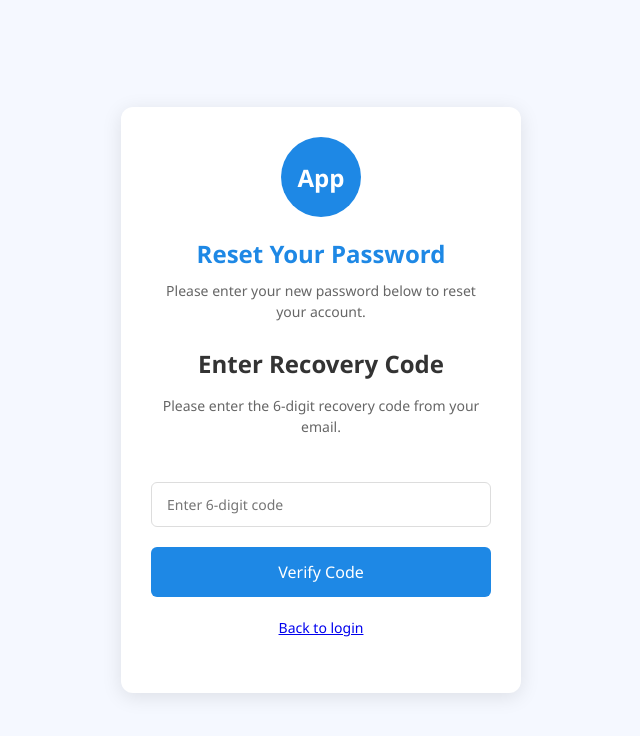
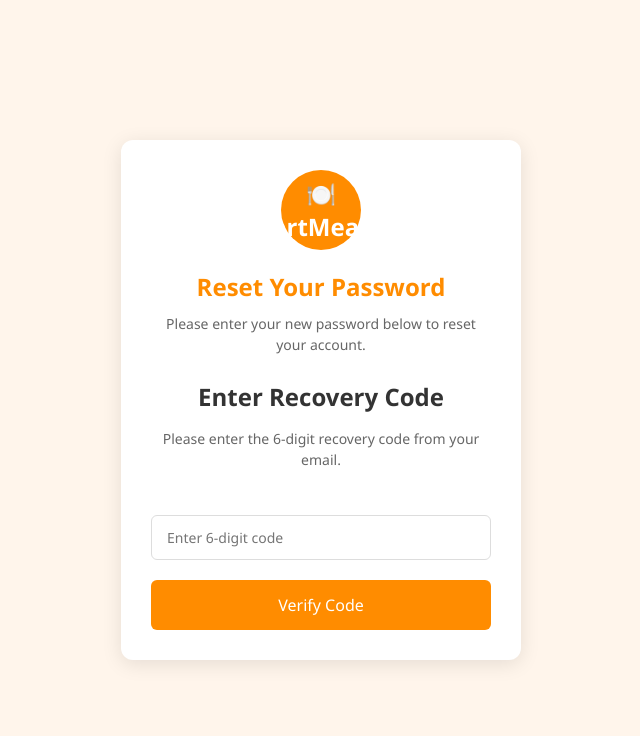
Before and after one commit to smartmealpro1-ship-it/smartmealpro-reset-page, a plain HTML site: page index.html in a window 1280 px wide. Shown: the whole page, without its empty margins (319-959 px from the left). Drawn offline with nearby package versions, Linux system fonts and the light colour scheme.

Commit message:
Update index.html

```diff
--- a/index.html
+++ b/index.html
@@ -14,7 +14,7 @@
         }
 
         body {
-            background-color: #f5f8ff;
+            background-color: #fff5eb;
             color: #333;
             display: flex;
             justify-content: center;
@@ -36,7 +36,7 @@
         .logo-placeholder {
             width: 80px;
             height: 80px;
-            background-color: #1e88e5;
+            background-color: #ff8c00;
             border-radius: 50%;
             margin: 0 auto 20px;
             display: flex;
@@ -48,7 +48,7 @@
         }
 
         h1 {
-            color: #1e88e5;
+            color: #ff8c00;
             margin-bottom: 10px;
             font-size: 24px;
         }
@@ -83,7 +83,7 @@
         }
 
         input:focus {
-            border-color: #1e88e5;
+            border-color: #ff8c00;
             outline: none;
         }
 
@@ -94,7 +94,7 @@
         }
 
         button {
-            background-color: #1e88e5;
+            background-color: #ff8c00;
             color: white;
             border: none;
             border-radius: 6px;
@@ -107,7 +107,7 @@
         }
 
         button:hover {
-            background-color: #1976d2;
+            background-color: #e67e00;
         }
 
         button:disabled {
@@ -162,7 +162,7 @@
 </head>
 <body>
     <div class="container">
-        <div class="logo-placeholder">App</div>
+        <div class="logo-placeholder">🍽️ SmartMealPro</div>
         <h1>Reset Your Password</h1>
         <p>Please enter your new password below to reset your account.</p>
 
@@ -173,7 +173,12 @@
             <div class="form-group">
                 <label for="new-password">New Password</label>
                 <input type="password" id="new-password" placeholder="Enter new password" required>
-                <div class="password-requirements">Minimum 6 characters</div>
+                <div class="password-requirements">
+                    Password requirements:<br>
+                    - At least 8 characters long<br>
+                    - Contains uppercase and lowercase letters<br>
+                    - Contains at least one number
+                </div>
             </div>
 
             <div class="form-group">
@@ -410,7 +415,7 @@
                  submitButton.textContent = 'Verify Code';
                  submitButton.style.width = '100%';
                  submitButton.style.padding = '14px 20px';
-                 submitButton.style.backgroundColor = '#1e88e5';
+                 submitButton.style.backgroundColor = '#ff8c00';
                  submitButton.style.color = 'white';
                  submitButton.style.border = 'none';
                  submitButton.style.borderRadius = '6px';
@@ -490,11 +495,7 @@
 
             // Function to add a link to request a new password reset
             function addRequestNewLinkOption() {
-                const backToLogin = document.createElement('p');
-                backToLogin.innerHTML = '<a href="https://smartmealpro1-ship-it.github.io/smartmealpro/">Back to login</a>';
-                backToLogin.style.marginTop = '20px';
-                backToLogin.style.textAlign = 'center';
-                document.querySelector('.container').appendChild(backToLogin);
+                // Back to login button removed as requested
             }
 
             // Form submission
```
